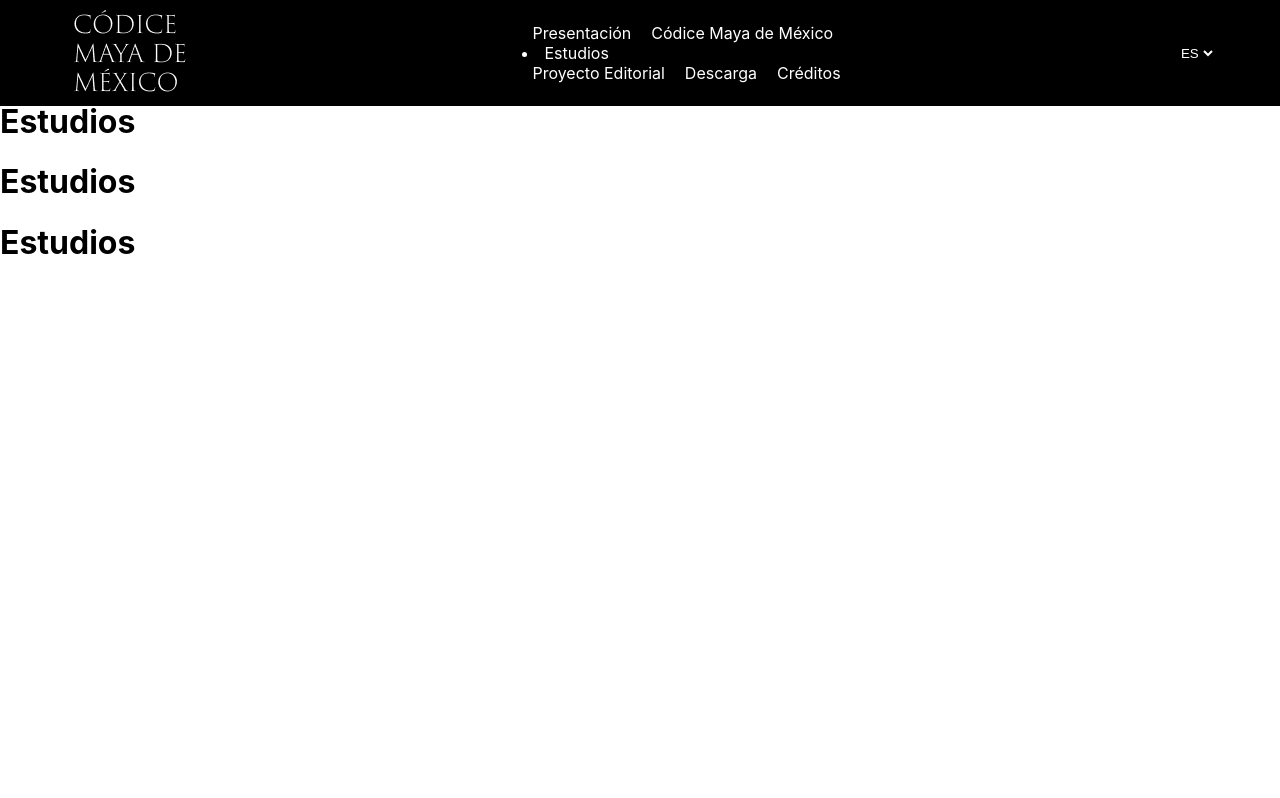
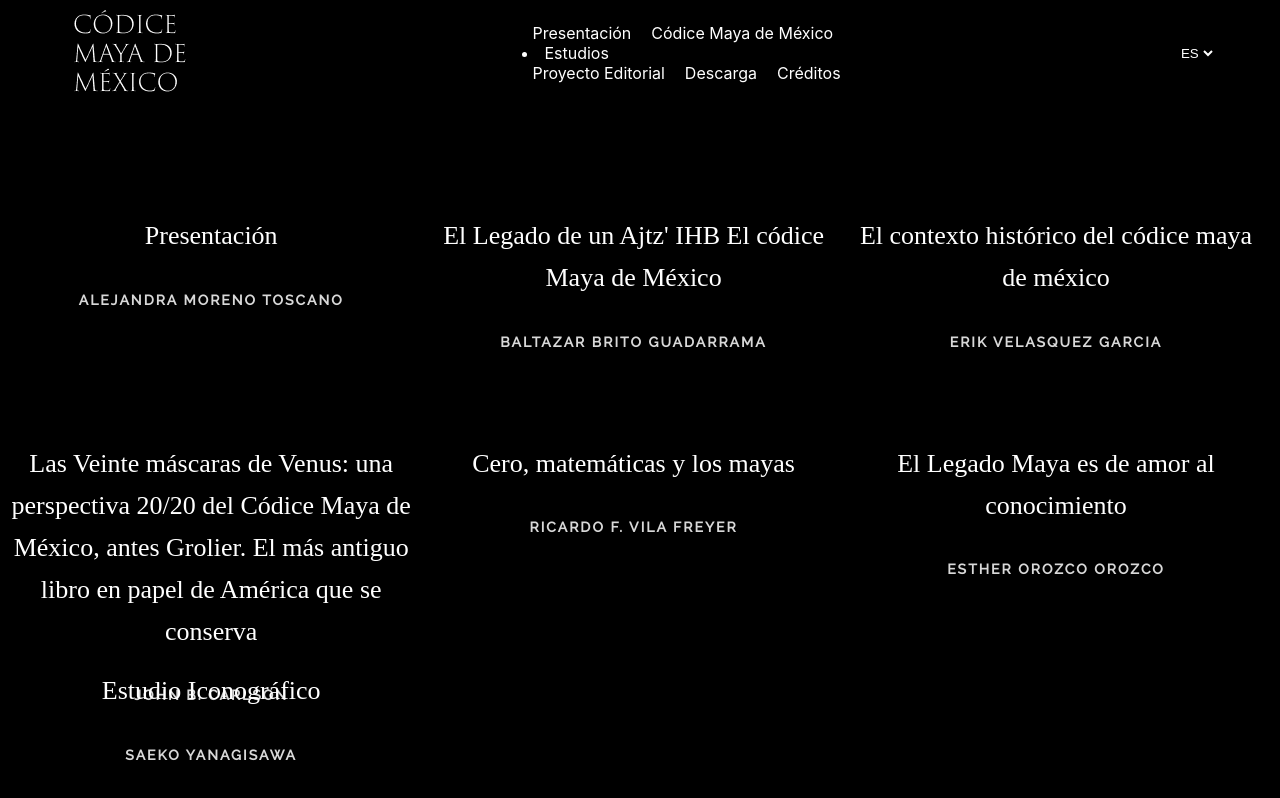
Before and after one commit to anahir21/webCodiceMaya, a React (Create React App) app: page /estudios in a window 1280 px wide. Shown: the top 798 px of the page. Built offline with nearby package versions, Linux system fonts and the light colour scheme; the HTML template or start-up script is replaced by a standard one; a web font is replaced by a local one.

Commit message:
estudios

```diff
--- a/src/components/es/codice/Codice.js
+++ b/src/components/es/codice/Codice.js
@@ -5,7 +5,7 @@ export const Codice = () => {
         <div>
             <h1>Códice</h1>
             <h1>Códice</h1>
-            <h1>Códice</h1>
+
         </div>
     )
 }
--- a/src/components/es/estudios/Estudios.js
+++ b/src/components/es/estudios/Estudios.js
@@ -1,14 +1,74 @@
-import React from 'react'
+import React from "react";
+import { Navbar } from "../../es/navbar/Navbar";
+import "./estudios.css";
 
 export const Estudios = () => {
-    return (
-        <div>
-            Estudios
-            <h1>Estudios</h1>
-            <h1>Estudios</h1>
-            <h1>Estudios</h1>
-            <h1>Estudios</h1>
-        </div>
+  return (
+    <div className="estudios__container">
+      <Navbar />
+      <div className="container">
+      <div className="estudios__container_body">
+        <h1 className="section_titles">Estudios</h1>
+        <h3 className="section-subtitle">Los Expertos y sus estudios</h3>
+        <h6>
+          Siete expertos comparten sus conocimientos sobre diversas líneas
+          temáticas <br />
+          historia, arqueología, antropología, astronomía y matemáticas{" "}
+        </h6>
 
-    )
-}
+        <section className="estudios__container_img">
+          <div>
+            <h4 className="img_container_header" top-line>
+              Presentación
+            </h4>
+            <h6 className="img_container_author">Alejandra Moreno Toscano</h6>
+          </div>
+
+          <div>
+            <h4 className="img_container_header" top-line>
+              El Legado de un Ajtz' IHB El códice Maya de México
+            </h4>
+            <h6 className="img_container_author">Baltazar Brito Guadarrama</h6>
+          </div>
+
+          <div>
+            <h4 className="img_container_header">
+
+              El contexto histórico del códice maya de méxico
+            </h4>
+            <h6 className="img_container_author">Erik Velasquez Garcia</h6>
+          </div>
+
+          <div>
+            <h4 className="img_container_header">
+              Las Veinte máscaras de Venus: una perspectiva 20/20 del Códice
+              Maya de México, antes Grolier. El más antiguo libro en papel de
+              América que se conserva
+            </h4>
+            <h6 className="img_container_author">John B. Carlson</h6>
+          </div>
+
+          <div>
+            <h4 className="img_container_header">
+              Cero, matemáticas y los mayas
+            </h4>
+            <h6 className="img_container_author">Ricardo F. Vila Freyer</h6>
+          </div>
+
+          <div>
+            <h4 className="img_container_header">
+              El Legado Maya es de amor al conocimiento
+            </h4>
+            <h6 className="img_container_author">Esther Orozco Orozco</h6>
+          </div>
+
+          <div>
+            <h4 className="img_container_header">Estudio Iconográfico</h4>
+            <h6 className="img_container_author">Saeko Yanagisawa</h6>
+          </div>
+        </section>
+      </div>
+      </div>
+    </div>
+  );
+};
--- /dev/null
+++ b/src/components/es/estudios/estudios.css
@@ -0,0 +1,88 @@
+.container{
+display: flex;
+width: 100%;
+background-color: aqua;
+
+}
+
+
+.estudios__container_body {
+    background-color: #000000;
+  }
+
+  .estudios__container_img {
+    display: grid;
+    grid-template-columns: 33% 33% 33%;
+    grid-template-rows: 33% 33% 33%;
+
+  }
+
+  .img_container_header {
+
+    left: 0%;
+    right: 0%;
+    top: calc(50% - 42px / 2 - 2px);
+    font-family: Cinzel;
+    font-style: normal;
+    font-weight: normal;
+    font-size: 26px;
+    line-height: 42px;
+    text-align: center;
+    color: #ffffff;
+  }
+
+  .img_container_author {
+    height: 16px;
+    left: 0%;
+    right: 0%;
+    top: calc(50% - 16px / 2 + 36px);
+
+    /* small-caps */
+
+    font-family: Raleway;
+    font-style: normal;
+    font-weight: 600;
+    font-size: 14px;
+    line-height: 16px;
+    text-align: center;
+    letter-spacing: 2px;
+    text-transform: uppercase;
+    color: #d8d8d8;
+  }
+
+
+  @media all and (max-width: 1080px) {
+
+    .estudios__container_body {
+        background-color: #000000;
+      }
+
+      .estudios__container_img {
+        display: grid;
+        grid-template-columns: 50% 50%;
+        grid-template-rows: 50% 50%;
+
+      }
+
+      .img_container_author {
+        height: 16px;
+        left: 0%;
+        right: 0%;
+        top: calc(50% - 16px / 2 + 36px);
+
+        /* small-caps */
+
+        font-family: Raleway;
+        font-style: normal;
+        font-weight: 600;
+        font-size: 14px;
+        line-height: 16px;
+        text-align: center;
+        letter-spacing: 2px;
+        text-transform: uppercase;
+        color: #d8d8d8;
+      }
+
+
+
+}
--- a/src/components/es/navbar/Navbar.js
+++ b/src/components/es/navbar/Navbar.js
@@ -5,6 +5,7 @@ import logo from "../../../images/logo.png"
 import {FaBars} from 'react-icons/fa'
 import {GrClose} from 'react-icons/gr'
 import { Mailto } from '../../ui/Mailto'
+import {Estudios} from '../estudios/Estudios'
 
 export const Navbar = () => {
 
@@ -22,7 +23,7 @@ const handleSetMenu = () => setShowMenu(true);
                 <div className = "links">
                     <NavLink to="/presentacion">Presentación</NavLink>
                     <NavLink to="/codice">Códice Maya de México</NavLink>
-                    <li  className ="drop-down-container">Estudios
+                    <li onClick ={Estudios} className ="drop-down-container">Estudios
                         <ul>
                             <li><NavLink to ="/">Moreno Toscano</NavLink></li>
                             <li><NavLink to ="/">Brito Guadarrama</NavLink></li>
```
